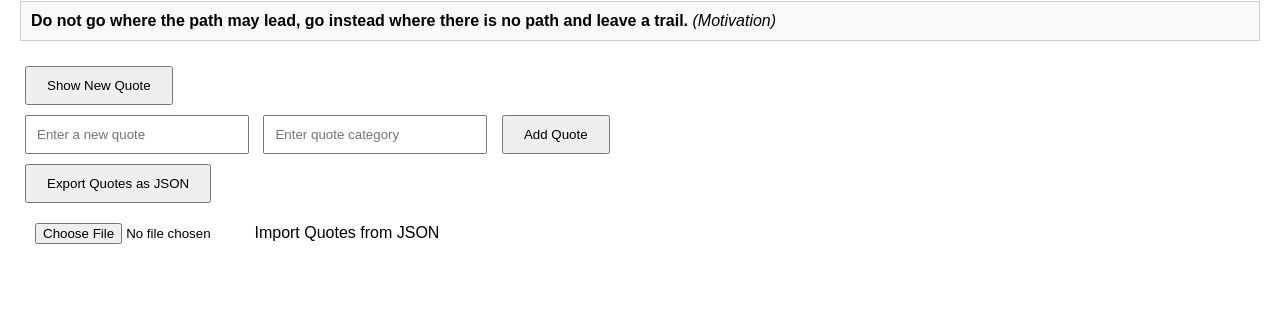
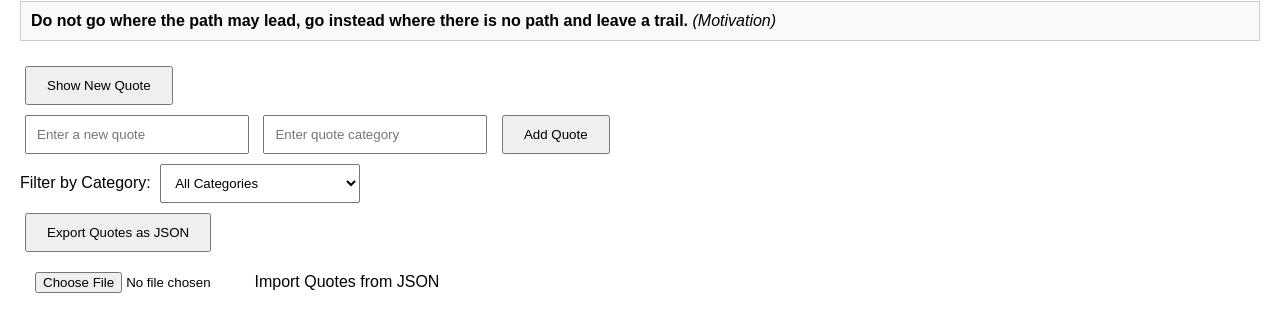
Before and after one commit to Samidcd/alx_fe_javascript, a plain HTML site: page dom-manipulation/index.html in a window 1280 px wide. Shown: the part 79-410 px from the top of the page. Drawn offline with Linux system fonts and the light colour scheme.

Commit message:
Added dynamic content filtering system

```diff
--- a/dom-manipulation/index.html
+++ b/dom-manipulation/index.html
@@ -20,7 +20,7 @@
       margin: 5px;
       cursor: pointer;
     }
-    input {
+    input, select {
       padding: 10px;
       margin: 5px;
       width: 200px;
@@ -39,6 +39,14 @@
   </div>
 
   <div>
+    <label for="categoryFilter">Filter by Category:</label>
+    <select id="categoryFilter" onchange="filterQuotes()">
+      <option value="all">All Categories</option>
+      <!-- Dynamically populated categories -->
+    </select>
+  </div>
+
+  <div>
     <button id="exportQuotes">Export Quotes as JSON</button>
   </div>
 
--- a/dom-manipulation/script.js
+++ b/dom-manipulation/script.js
@@ -15,6 +15,8 @@ function loadQuotes() {
     ];
     saveQuotes();
   }
+  populateCategories(); // Populate the category dropdown
+  restoreLastFilter(); // Restore the last selected filter
 }
 
 // Save quotes to local storage
@@ -43,9 +45,53 @@ function addQuote() {
     saveQuotes(); // Save to local storage
     document.getElementById('newQuoteText').value = '';
     document.getElementById('newQuoteCategory').value = '';
+    populateCategories(); // Update the category dropdown
     showRandomQuote(); // Optionally display the newly added quote
   } else {
     alert('Please fill in both the quote and category fields.');
+  }
+}
+
+// Function to populate the category dropdown
+function populateCategories() {
+  const categoryFilter = document.getElementById('categoryFilter');
+  const categories = [...new Set(quotes.map(quote => quote.category))]; // Extract unique categories
+
+  // Clear existing options (except "All Categories")
+  categoryFilter.innerHTML = '<option value="all">All Categories</option>';
+
+  // Add new options
+  categories.forEach(category => {
+    const option = document.createElement('option');
+    option.value = category;
+    option.textContent = category;
+    categoryFilter.appendChild(option);
+  });
+}
+
+// Function to filter quotes based on the selected category
+function filterQuotes() {
+  const selectedCategory = document.getElementById('categoryFilter').value;
+  const filteredQuotes = selectedCategory === 'all' ? quotes : quotes.filter(quote => quote.category === selectedCategory);
+
+  // Display the filtered quotes (for demonstration, we'll just show the first one)
+  if (filteredQuotes.length > 0) {
+    const quoteDisplay = document.getElementById('quoteDisplay');
+    quoteDisplay.innerHTML = `<strong>${filteredQuotes[0].text}</strong> <em>(${filteredQuotes[0].category})</em>`;
+  } else {
+    document.getElementById('quoteDisplay').textContent = 'No quotes found for this category.';
+  }
+
+  // Save the selected filter to local storage
+  localStorage.setItem('lastSelectedFilter', selectedCategory);
+}
+
+// Function to restore the last selected filter
+function restoreLastFilter() {
+  const lastSelectedFilter = localStorage.getItem('lastSelectedFilter');
+  if (lastSelectedFilter) {
+    document.getElementById('categoryFilter').value = lastSelectedFilter;
+    filterQuotes(); // Apply the filter
   }
 }
 
@@ -71,6 +117,7 @@ function importFromJsonFile(event) {
     const importedQuotes = JSON.parse(event.target.result);
     quotes.push(...importedQuotes);
     saveQuotes(); // Save to local storage
+    populateCategories(); // Update the category dropdown
     alert('Quotes imported successfully!');
     showRandomQuote(); // Display a random quote
   };
```
